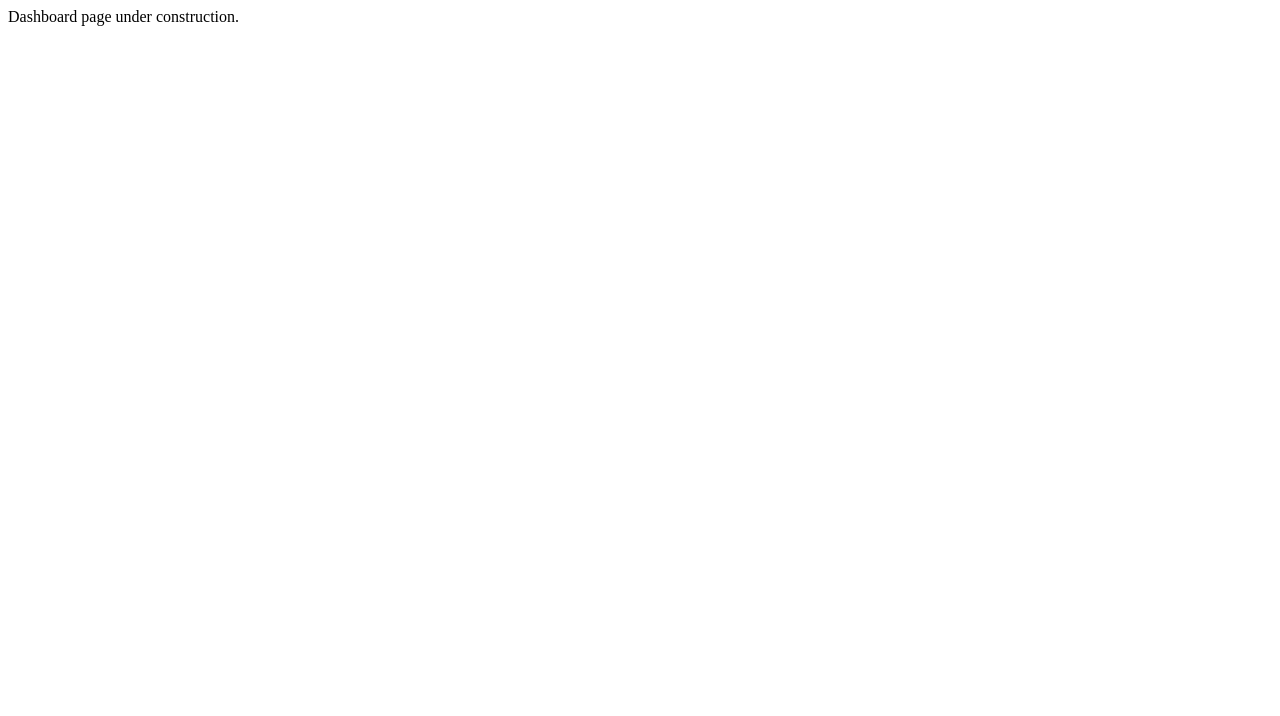
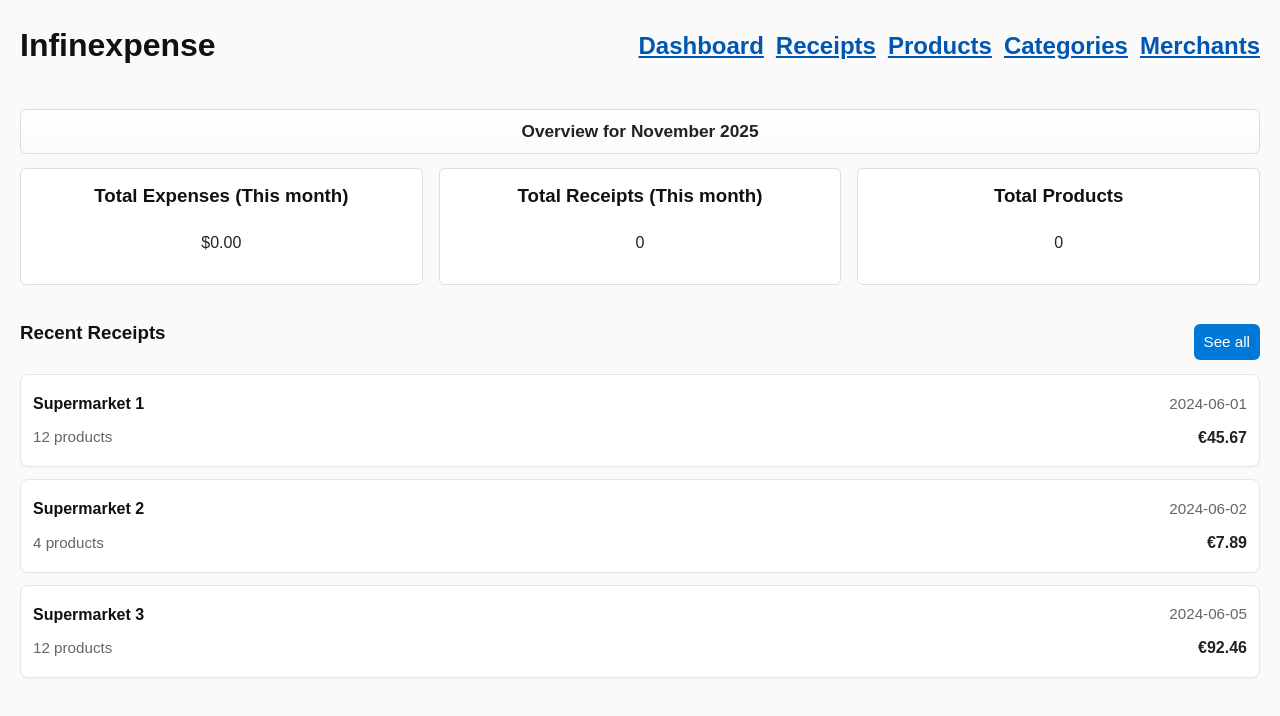
Before and after one commit to luis-barbara/infinexpense-api, a plain HTML site: page static/index.html in a window 1280 px wide. Drawn offline with Linux system fonts and the light colour scheme.

Commit message:
wip layout
added most basic elements, better class names pending

```diff
--- a/static/index.html
+++ b/static/index.html
@@ -4,8 +4,80 @@
     <meta charset="UTF-8">
     <meta name="viewport" content="width=device-width, initial-scale=1.0">
     <title>Document</title>
+    <link rel="stylesheet" href="style.css">
 </head>
 <body>
-    Dashboard page under construction.
+    <header>
+        <h1>Infinexpense</h1>
+        <nav>
+            <h2><a href="#dashboard">Dashboard</a></h2>
+            <h2><a href="#receipts">Receipts</a></h2>
+            <h2><a href="#products">Products</a></h2>
+            <h2><a href="#categories">Categories</a></h2>
+            <h2><a href="#merchants">Merchants</a></h2>
+        </nav>
+    </header>
+    <main>
+        <!-- Month card: page-wide card showing the current month -->
+        <section id="month-card" class="card month-card">
+            <p id="current-month" class="month-line">Overview for <span id="current-month-year">November 2025</span></p>
+        </section>
+        <!-- Quick summary row: place these items horizontally -->
+        <section id="quick-view" class="quick-view">
+            <div id="total-expenses" class="item">
+                <h3>Total Expenses (This month)</h3>
+                <p>$0.00</p>
+            </div>
+            <div id="total-receipts" class="item">
+                <h3>Total Receipts (This month)</h3>
+                <p>0</p>
+            </div>
+            <div id="total-products" class="item">
+                <h3>Total Products</h3>
+                <p>0</p>
+            </div>
+        </section>
+
+        <!-- Recent receipts: each item shows store on the left and date/total on the right -->
+        <section id="recent-receipts" class="recent-receipts">
+            <div class="section-header">
+                <h3 id="recent-receipts-title">Recent Receipts</h3>
+                <a id="see-all-btn" href="/receipts" class="see-all" aria-label="See all receipts">See all</a>
+            </div>
+
+            <article id="receipt-1" class="card receipt-card">
+                <div class="receipt-row">
+                    <h4 class="store">Supermarket 1</h4>
+                    <span class="date muted">2024-06-01</span>
+                </div>
+                <div class="receipt-row">
+                    <span class="products muted">12 products</span>
+                    <span class="total">€45.67</span>
+                </div>
+            </article>
+
+            <article id="receipt-2" class="card receipt-card">
+                <div class="receipt-row">
+                    <h4 class="store">Supermarket 2</h4>
+                    <span class="date muted">2024-06-02</span>
+                </div>
+                <div class="receipt-row">
+                    <span class="products muted">4 products</span>
+                    <span class="total">€7.89</span>
+                </div>
+            </article>
+
+            <article id="receipt-3" class="card receipt-card">
+                <div class="receipt-row">
+                    <h4 class="store">Supermarket 3</h4>
+                    <span class="date muted">2024-06-05</span>
+                </div>
+                <div class="receipt-row">
+                    <span class="products muted">12 products</span>
+                    <span class="total">€92.46</span>
+                </div>
+            </article>
+        </section>
+    </main>
 </body>
 </html>
--- a/static/style.css
+++ b/static/style.css
@@ -1,5 +1,5 @@
-/* === Overriding Default HTML Elements === */
-* {
+/* === Overriding Default HTML Elements (Margin & Padding) === */
+html, body {
   margin: 0;
   padding: 0;
   box-sizing: border-box;
@@ -17,33 +17,47 @@ body {
 
 /* === Headings === */
 h1, h2, h3, h4, h5, h6 {
-  margin-bottom: 10px;
-  font-weight: 600;
+  margin-top: 0;
+  font-weight: 700;
+  color: #111;
 }
 
-h1 { font-size: 2em; }
-h2 { font-size: 1.6em; }
-h3 { font-size: 1.3em; }
+/* === Text Styles === */
+.bold, b, strong {
+  font-weight: bold;
+}
 
-/* === Text Styles === */
-.bold, b, strong { font-weight: bold; }
-.italic, i, em { font-style: italic; }
-.underline, u { text-decoration: underline; }
+.italic, i, em {
+  font-style: italic;
+}
+
+.underline, u {
+  text-decoration: underline;
+}
+
 a {
   color: #0056b3;
   text-decoration: none;
+  text-decoration: underline;
 }
-a:hover { text-decoration: underline; }
+
+a:hover {
+  text-decoration: underline;
+}
 
 /* === Paragraphs and Lists === */
-p { margin-bottom: 1em; }
-ul, ol {
+p {
+  margin-bottom: 1em;
+}
+
+ul,ol {
   margin-left: 20px;
   margin-bottom: 1em;
 }
 
-/* === Div Containers === */
-div {
+/* === Containers — use explicit classes (.item, .card) instead of styling all divs === */
+
+.item, .card {
   border: 1px solid #ddd;
   border-radius: 6px;
   padding: 10px;
@@ -51,31 +65,164 @@ div {
   background-color: #fff;
 }
 
-/* === Buttons === */
-button, input[type="button"], input[type="submit"] {
+.month-card {
+  display: flex;
+  flex-direction: row;
+  justify-content: center;
+  align-items: center;
+  padding: 8px 12px;
+  margin-bottom: 14px;
+  background: linear-gradient(180deg, #fff 0%, #fbfbfb 100%);
+  white-space: nowrap;
+  overflow: hidden;
+  text-overflow: ellipsis;
+}
+
+.month-card .month-line {
+  margin: 0;
+  font-size: 1.08rem;
+  color: #222;
+  font-weight: 700;
+  text-align: center;
+  width: 100%;
+}
+
+.recent-receipts .receipt-card {
+  border-color: #e6e6e6;
+  border-radius: 8px;
+  padding: 12px;
+  margin-bottom: 12px;
+  box-shadow: 0 1px 2px rgba(0,0,0,0.03);
+  background: #fff;
+}
+
+.recent-receipts .store {
+    font-weight: 600;
+    margin: 0 0 6px 0;
+}
+
+.receipt-row {
+  display: flex;
+  justify-content: space-between;
+  align-items: center;
+  gap: 12px;
+  padding: 4px 0;
+}
+
+.receipt-row .store {
+  margin: 0;
+}
+
+.muted, .products, .date {
+  color: #666;
+  font-size: 0.95em;
+}
+
+.total {
+  font-weight: 700;
+}
+
+/* === Layout Helpers === */
+header {
+  display: flex;
+  align-items: center;
+  justify-content: space-between;
+  gap: 16px;
+  flex-wrap: wrap;
+  margin-bottom: 16px;
+}
+
+nav {
+  display: flex;
+  flex-direction: row;
+  gap: 12px;
+  align-items: center;
+  flex-wrap: wrap;
+}
+
+
+#quick-view, .quick-view {
+  display: flex;
+  gap: 16px;
+  align-items: stretch;
+  flex-wrap: wrap;
+  margin-bottom: 18px;
+}
+
+#quick-view .item, .quick-view .item {
+  flex: 1 1 180px;
+  padding: 12px;
+  text-align: center;
+  min-width: 160px;
+}
+
+/* === Recent receipts list (card layout) === */
+.recent-receipts {
+  display: block;
+}
+
+.recent-receipts .receipt-card {
+  background: #fff;
+  border: 1px solid #e6e6e6;
+  border-radius: 8px;
+  padding: 12px;
+  margin-bottom: 12px;
+  box-shadow: 0 1px 2px rgba(0,0,0,0.03);
+}
+
+/* Header for sections inside recent-receipts (title + action) */
+.recent-receipts .section-header {
+  display: flex;
+  align-items: center;
+  justify-content: space-between;
+  gap: 12px;
+  margin-bottom: 8px;
+}
+
+.recent-receipts .see-all {
+  display: inline-block;
   background-color: #0078d7;
-  color: white;
-  border: none;
-  border-radius: 4px;
-  padding: 8px 14px;
-  cursor: pointer;
+  color: #fff;
+  padding: 6px 10px;
+  border-radius: 6px;
+  text-decoration: none;
+  font-size: 0.95rem;
 }
-button:hover, input[type="button"]:hover, input[type="submit"]:hover {
+
+.recent-receipts .see-all:hover,.recent-receipts .see-all:focus {
   background-color: #005ea6;
 }
 
-/* === Forms === */
-input, textarea, select {
-  border: 1px solid #ccc;
-  border-radius: 4px;
-  padding: 6px;
-  width: 100%;
-  margin-bottom: 10px;
+.recent-receipts .store {
+  font-weight: 600;
+  margin: 0 0 6px 0;
 }
 
-/* === Images === */
-img {
-  max-width: 100%;
-  height: auto;
-  border-radius: 4px;
+.receipt-row {
+  display: flex;
+  justify-content: space-between;
+  align-items: center;
+  gap: 12px;
+  padding: 4px 0;
 }
+.receipt-row .store {
+  margin: 0;
+}
+.products {
+  color: #666;
+  font-size: 0.95em;
+}
+.date {
+  color: #666;
+  font-size: 0.95em;
+  margin-left: 8px;
+}
+.total {
+  font-weight: 700;
+}
+
+/* Mobile View */
+@media (max-width: 560px) {
+  #quick-view .item { text-align: left; }
+  .recent-receipts .receipt-right { min-width: 80px; }
+}
```
